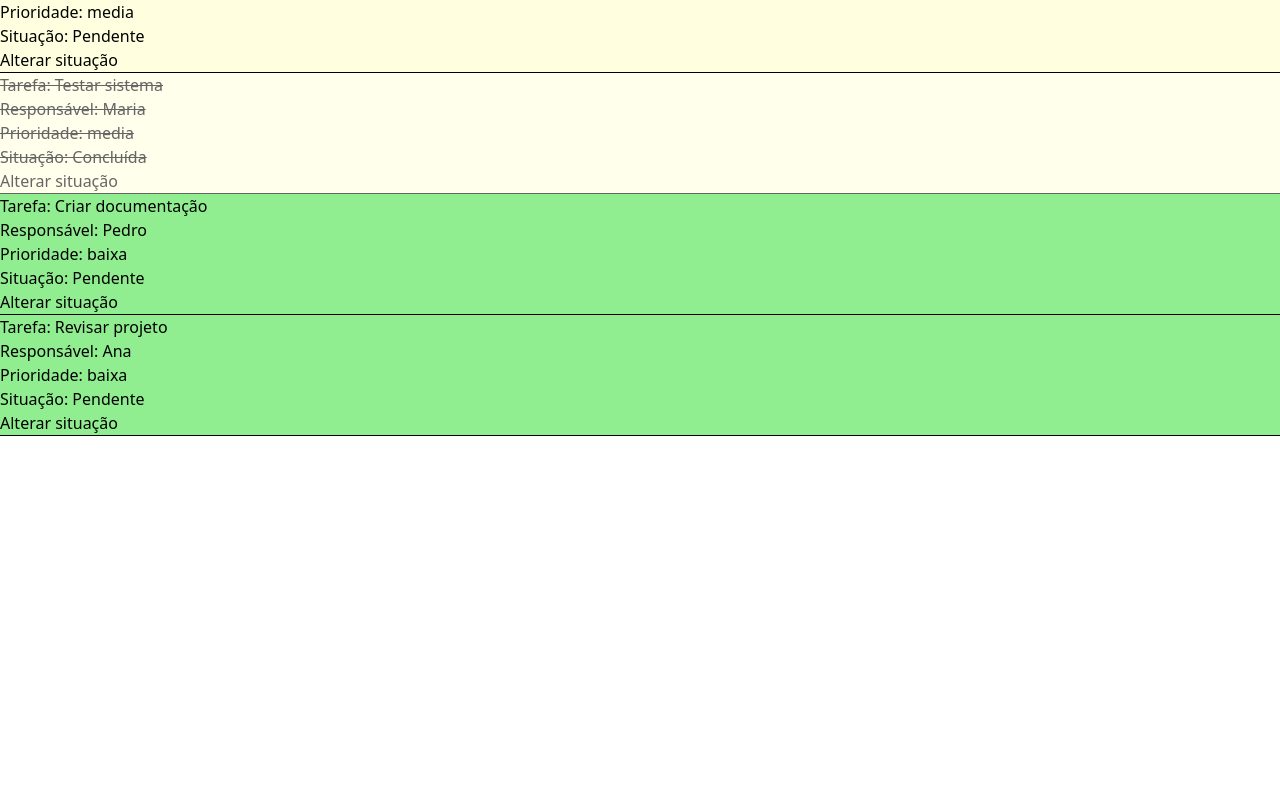
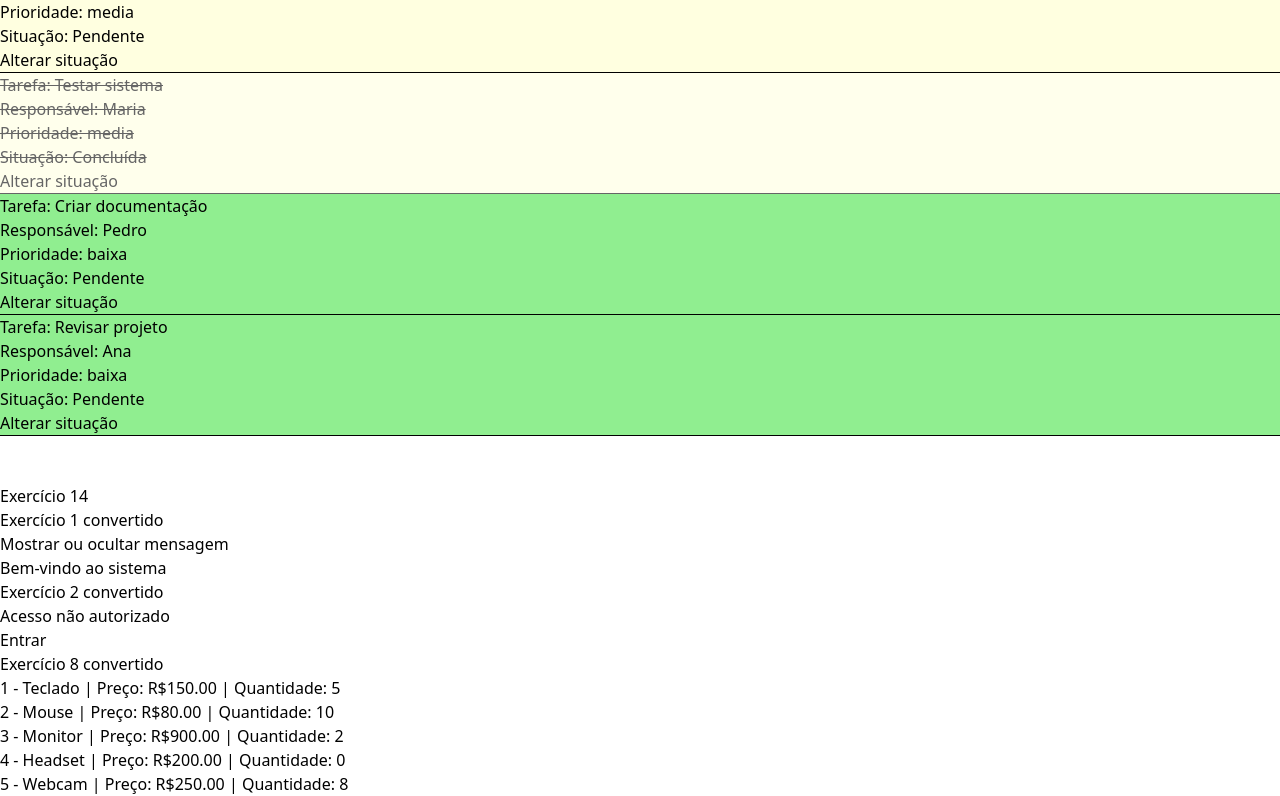
Before and after one commit to caprs/projetointegrador, an Angular app in the folder projeto-integrador/: page / in a window 1280 px wide. Shown: the part 5391-6187 px from the top of the page. Before the commit the page ends 5827 px from the top, so only its background shows below. Built offline with nearby package versions, Linux system fonts and the light colour scheme.

Commit message:
feat: implementa exercicio 14 com sintaxe moderna

```diff
--- a/projeto-integrador/src/app/livros/cad-livros/cad-livros.html
+++ b/projeto-integrador/src/app/livros/cad-livros/cad-livros.html
@@ -397,3 +397,48 @@
     <hr>
 
 </div>
+
+<br><br>
+
+<h2>Exercício 14</h2>
+
+<h3>Exercício 1 convertido</h3>
+
+<button (click)="alternarMensagem()">
+    Mostrar ou ocultar mensagem
+</button>
+
+@if (mensagemVisivel) {
+<p>Bem-vindo ao sistema</p>
+}
+
+
+<h3>Exercício 2 convertido</h3>
+
+@if (usuarioLogado) {
+<p>Usuário autenticado</p>
+} @else {
+<p>Acesso não autorizado</p>
+}
+
+<button (click)="alternarLogin()">
+    {{ usuarioLogado ? 'Sair' : 'Entrar' }}
+</button>
+
+
+<h3>Exercício 8 convertido</h3>
+
+@for (produto of produtosDiretiva; track produto.id; let i = $index) {
+
+<p>
+    {{ i + 1 }} -
+    {{ produto.nome }} |
+    Preço: {{ produto.preco | currency:'BRL' }} |
+    Quantidade: {{ produto.quantidade }}
+</p>
+
+} @empty {
+
+<p>Nenhum produto cadastrado</p>
+
+}
```
